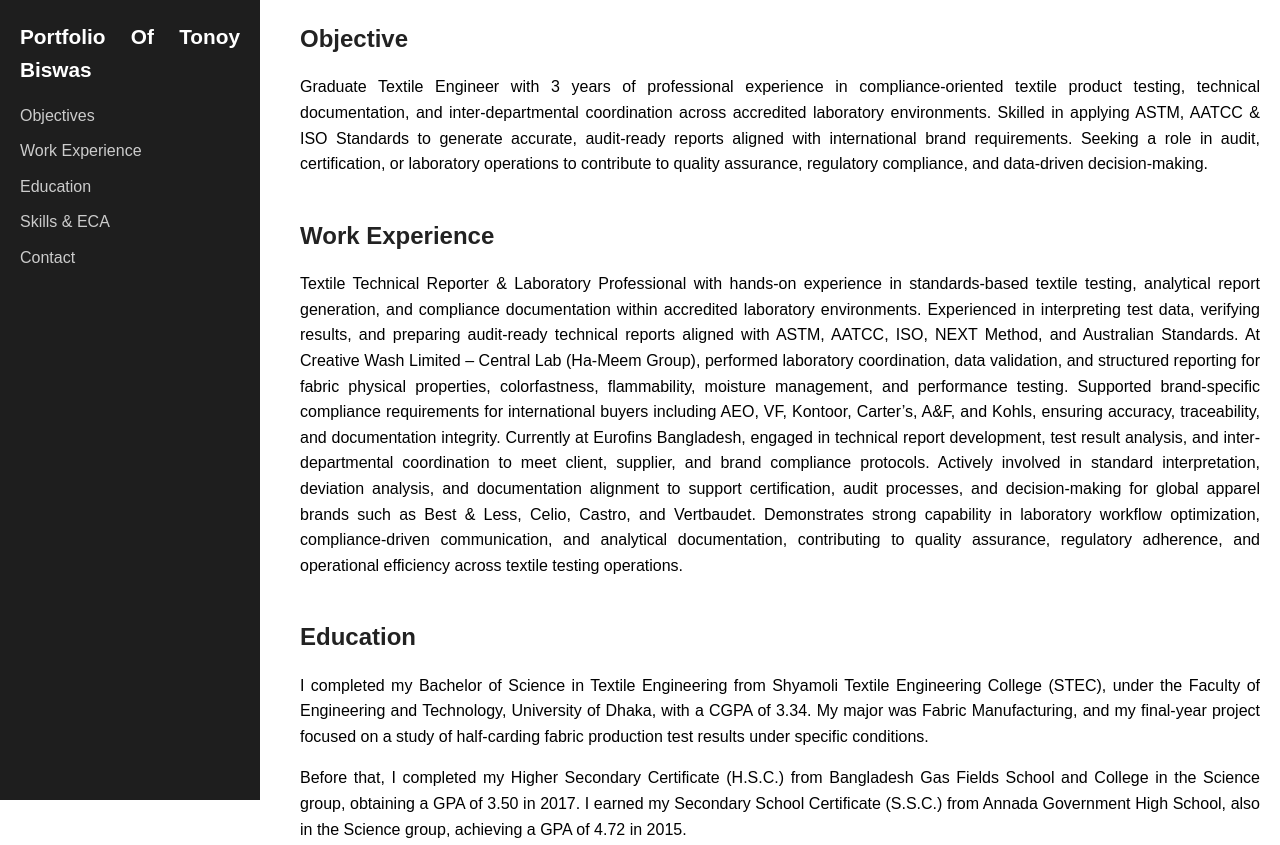
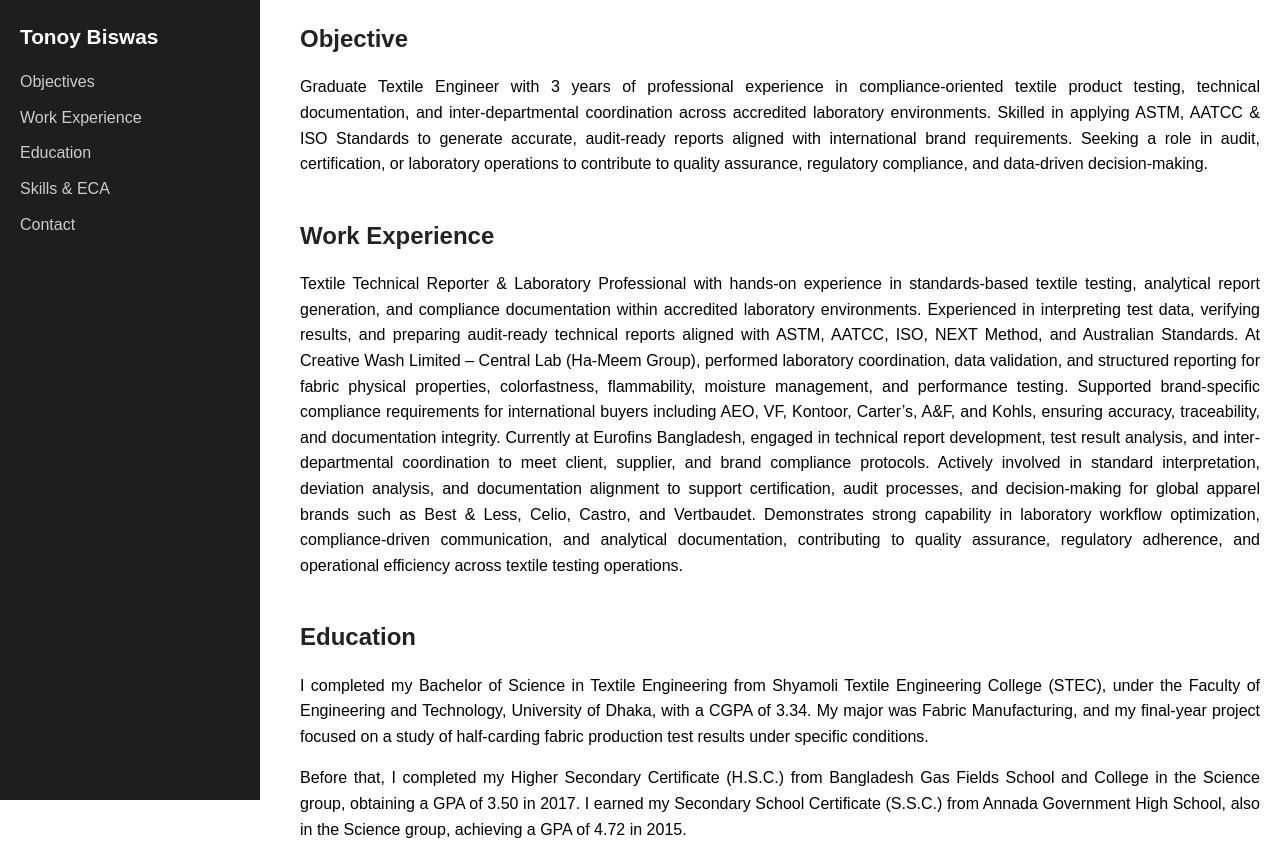
Before and after one commit to biswastonoy/biswastonoy.github.io, a plain HTML site: page index.html in a window 1280 px wide. Shown: the top 845 px of the page. Drawn offline with Linux system fonts and the light colour scheme.

Commit message:
Update index.html

```diff
--- a/index.html
+++ b/index.html
@@ -93,7 +93,7 @@
 
   <!-- Navigation -->
   <nav id="navbar">
-    <header>Portfolio Of Tonoy Biswas</header>
+    <header>Tonoy Biswas</header>
     <a class="nav-link" href="#Objectives">Objectives</a>
     <a class="nav-link" href="#Work_Experience">Work Experience</a>
     <a class="nav-link" href="#Education">Education</a>
```
